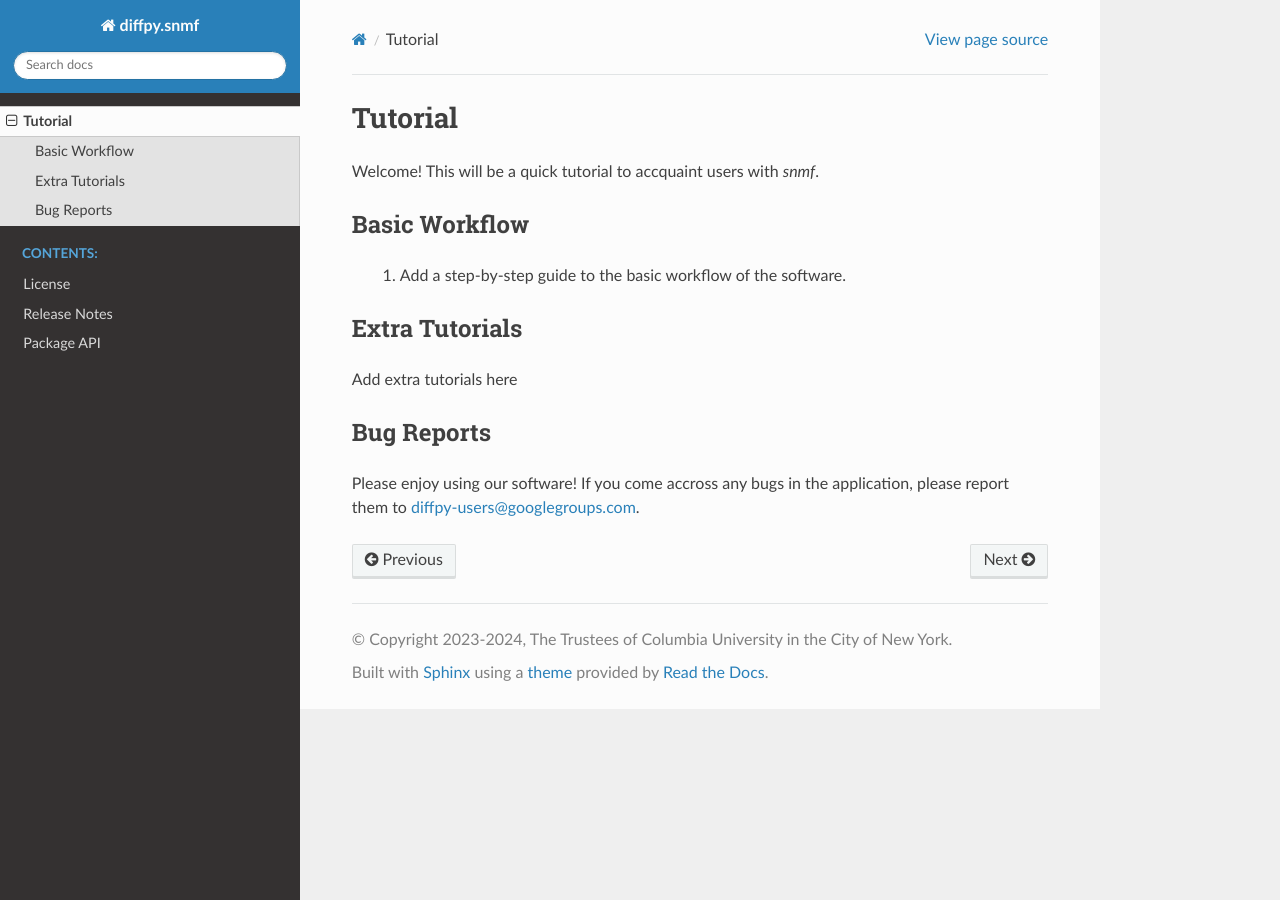
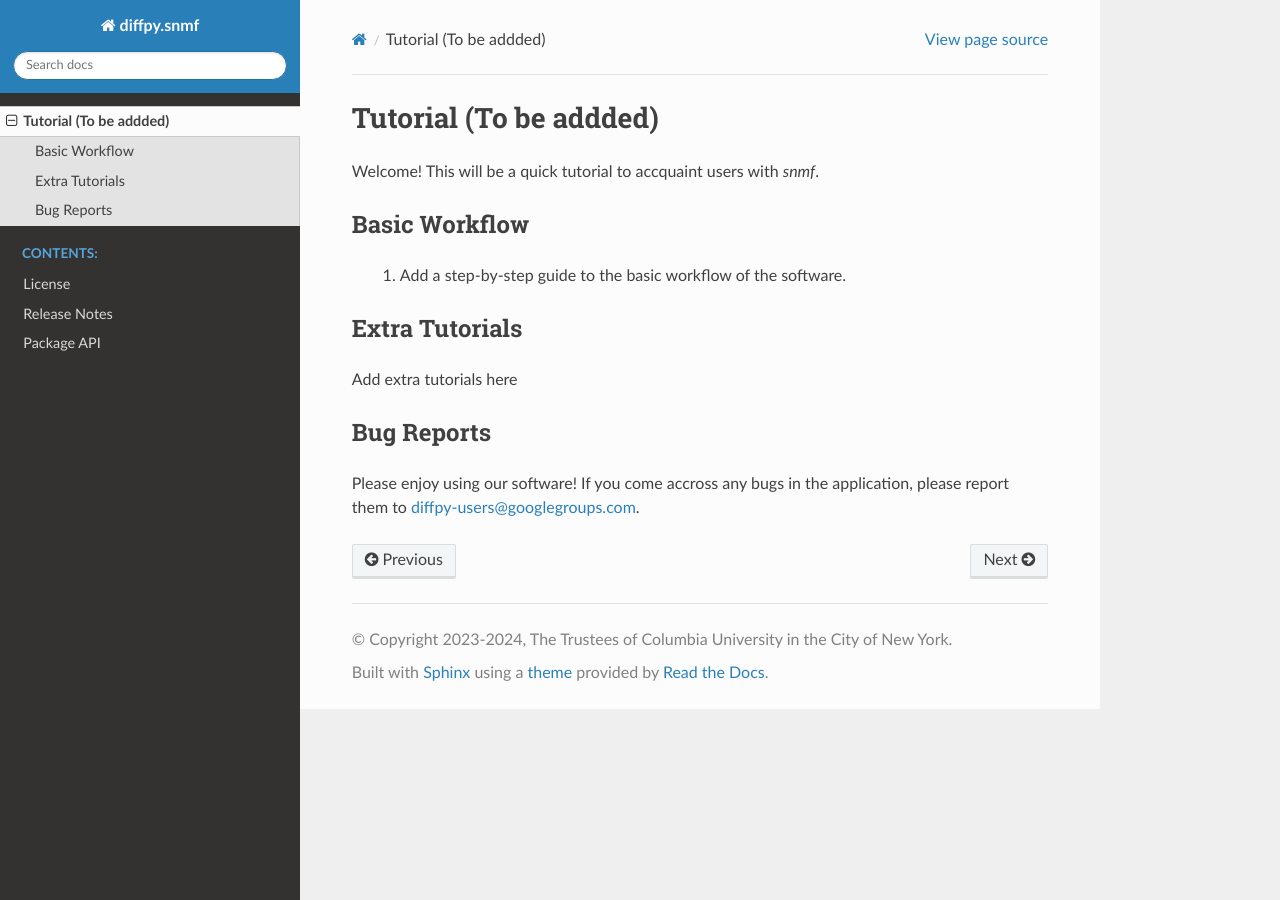
Before and after one commit to diffpy/diffpy.snmf, a Sphinx documentation site: the page built from doc/source/quickstart.rst, in a window 1280 px wide. Built offline with Sphinx 7.4.7 and the Read the Docs theme 2.0.0, drawn with Linux system fonts in a browser that asks for light colours.

Commit message:
Make quickstart section clear with TBA

```diff
--- a/doc/source/quickstart.rst
+++ b/doc/source/quickstart.rst
@@ -1,6 +1,6 @@
 .. _quick_start:
 
-Tutorial
+Tutorial (To be addded)
 #################
 
 Welcome! This will be a quick tutorial to accquaint users with `snmf`.
```
